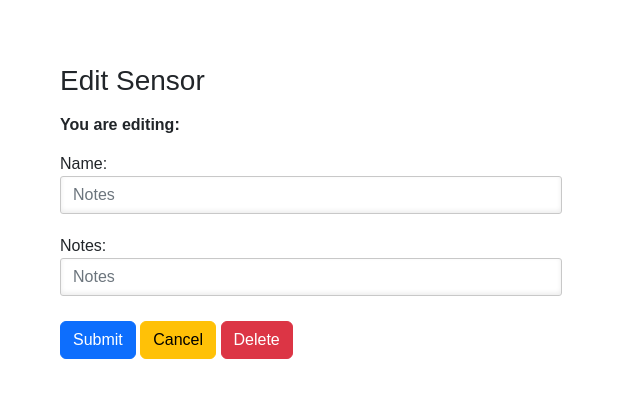
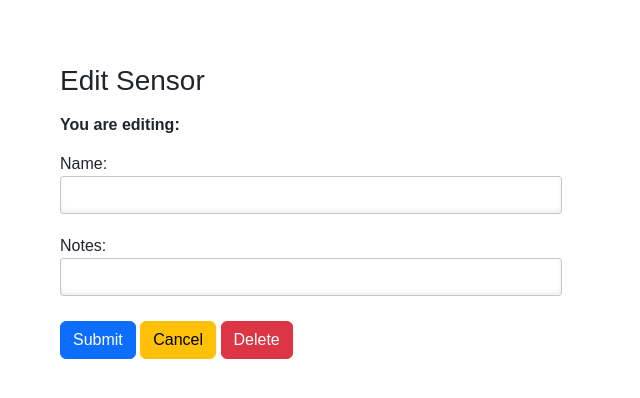
Before and after one commit to alan-turing-institute/DTBase, a Flask app: page /sensors/sensor-edit-form in a window 1280 px wide. Shown: the top 398 px of the page, without its empty margins (0-640 px from the left). Run offline with Flask 3, Linux system fonts and the light colour scheme; parts of the project's set-up code (start-up, migrations or seed data) failed here and were passed over; some libraries are stand-ins or nearby versions.

Commit message:
Change default values of sensor edit form fields

```diff
--- a/dtbase/webapp/app/sensors/templates/sensor_edit_form.html
+++ b/dtbase/webapp/app/sensors/templates/sensor_edit_form.html
@@ -16,9 +16,9 @@
     <form style="margin-top: 15px" id="edit-sensor-form" method="POST">
         <div class="form-group">
             <label for="name">Name:</label>
-            <input type="text" class="form-control custom-input" id="name" name="name" required placeholder="Notes" value="{{ form_data.name if form_data }}">
+            <input type="text" class="form-control custom-input" id="name" name="name" required value="{{all_args['name']}}">
             <label for="notes">Notes:</label>
-            <input type="text" class="form-control custom-input" id="notes" name="notes" required placeholder="Notes" value="{{ form_data.notes if form_data }}">
+            <input type="text" class="form-control custom-input" id="notes" name="notes" required value="{{all_args['notes']}}">
         </div>
         <button type="submit" class="btn btn-primary btn-margin">Submit</button>
         <button type="button" class="btn btn-warning btn-margin" formnovalidate onclick="closeEditModal()">Cancel</button>
```
